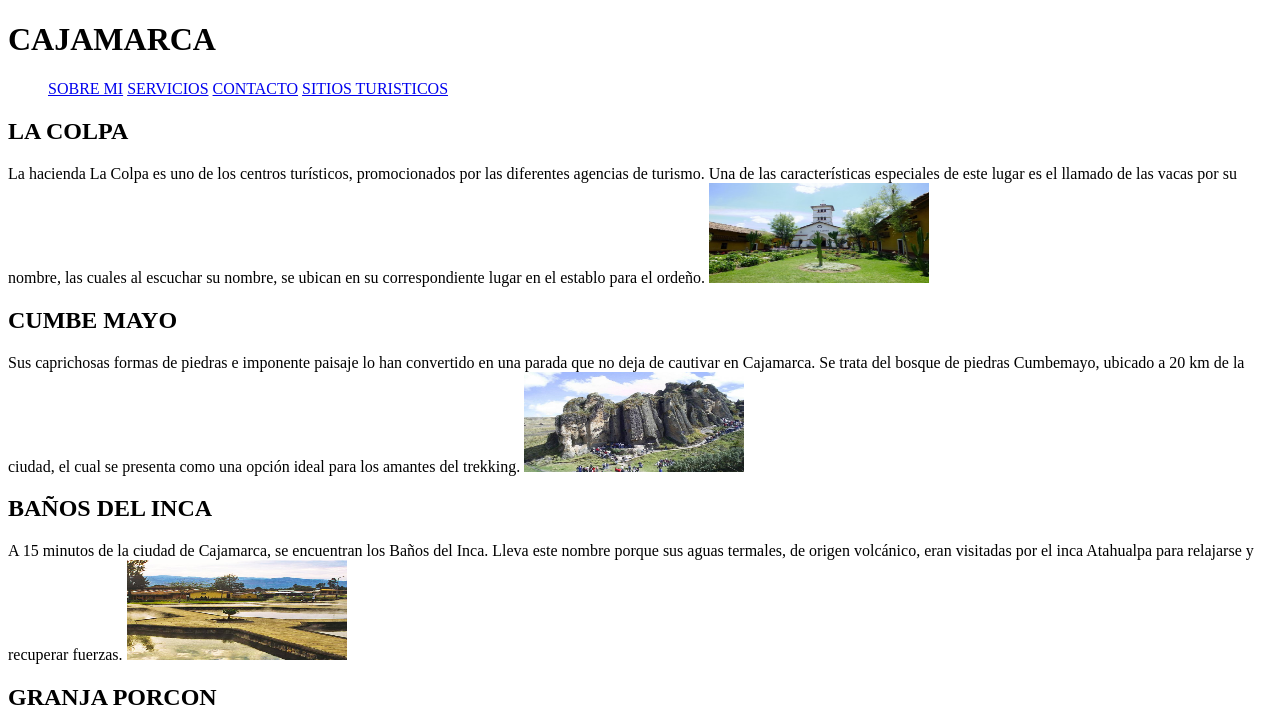
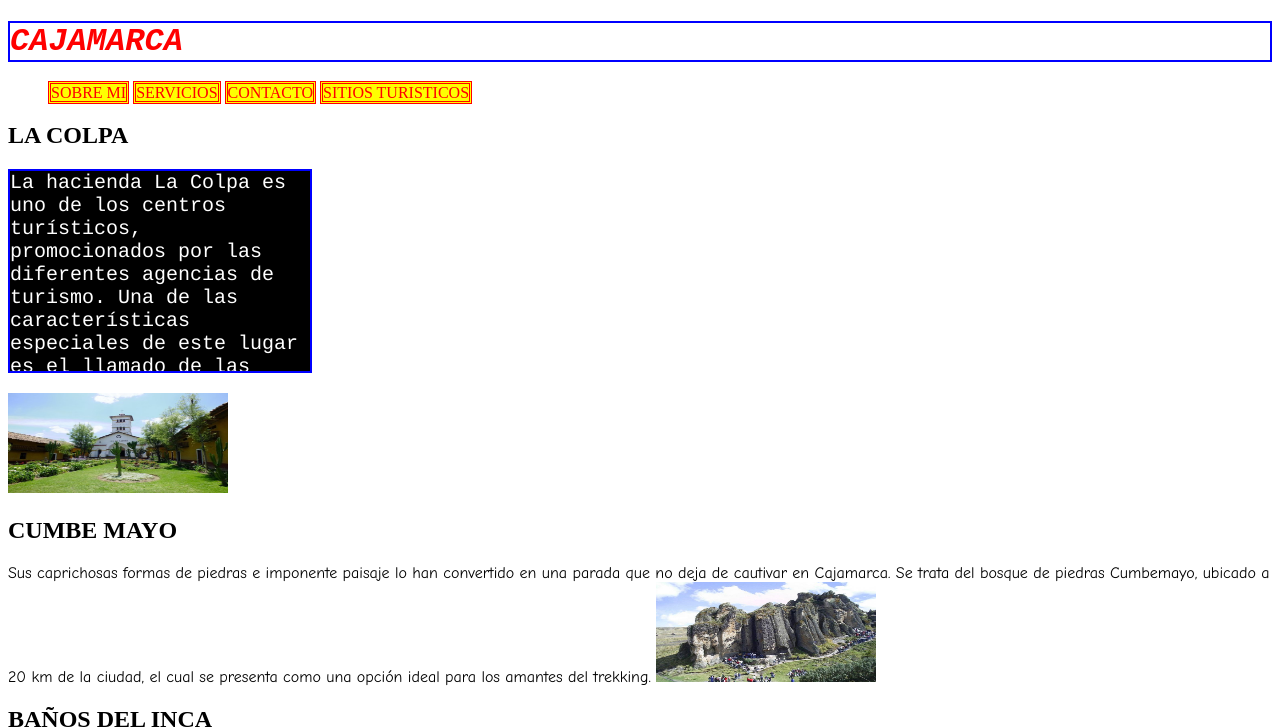
Before and after one commit to hcarranzav/hcarranza.github.io, a plain HTML site: page sitiosturisticos.html in a window 1280 px wide. Shown: the top 728 px of the page. Drawn offline with Linux system fonts and the light colour scheme.

Commit message:
Aplicando CSS V2.0

```diff
--- a/css/estilo.css
+++ b/css/estilo.css
@@ -1,3 +1,74 @@
-body {
-    color: blue
+address {
+    margin-top: 1em;
+    padding-top: 1em;
+    border-top: thin dotted
 }
+
+p {
+    font-family: "Comic Sans MS", cursive, sans-serif
+}
+
+.cursiva {
+    color: #FF0000;
+    font-family: 'Courier New', Courier, monospace;
+    font-style: italic;
+}
+
+.borde2 {
+    border: double;
+    background: yellow;
+    color: blue;
+}
+
+.borde {
+    border-width: 2px;
+    border-color: blue;
+    border-style: solid;
+}
+
+ul.navbar {
+    list-style-type: none;
+    top: 2em;
+    left: 1em;
+    width: 8em
+}
+
+h4.grande {
+    color: blueviolet;
+    font-size: 30px;
+    text-decoration: underline;
+}
+
+#scroll {
+    color: white;
+    font-size: 20px;
+    font-family: Courier;
+    border: 2px;
+    border-color: blue;
+    border-style: solid;
+    width: 300px;
+    height: 200px;
+    overflow: scroll;
+    background: black;
+}
+
+a:hover {
+    font-weight: bold;
+    background-color: white;
+    color: white;
+    text-decoration: underline;
+}
+
+a:link {
+    text-decoration: none;
+    color: red;
+}
+
+a:visited {
+    color: darkslateblue;
+}
+
+a:active {
+    background-color: yellow;
+    color: black;
+}
--- a/sitiosturisticos.html
+++ b/sitiosturisticos.html
@@ -12,31 +12,32 @@
     <title></title>
     <meta name="description" content="">
     <meta name="viewport" content="width=device-width, initial-scale=1">
-    <link rel="stylesheet" href="">
+    <link rel="stylesheet" href="css/estilo.css">
 </head>
 
 <body>
     <header>
-        <h1>CAJAMARCA</h1>
+        <h1 class="borde cursiva" class="cursiva">CAJAMARCA</h1>
 
         <!--[if lt IE 7]>
             <p class="browsehappy">You are using an <strong>outdated</strong> browser. Please <a href="#">upgrade your browser</a> to improve your experience.</p>
         <![endif]-->
         <nav>
             <ul>
-                <a href="index.html"> SOBRE MI</a>
-                <a href="servicios.html">SERVICIOS</a>
-                <a href="contacto.html">CONTACTO<a>
-                <a href="sitiosturisticos.html">SITIOS TURISTICOS</a>
+                <a class="borde2" href="index.html"> SOBRE MI</a>
+                <a class="borde2" href="servicios.html">SERVICIOS</a>
+                <a class="borde2" href="contacto.html">CONTACTO<a>
+                <a class="borde2" href="sitiosturisticos.html">SITIOS TURISTICOS</a>
             </ul>
         </nav>
     </header>
     <section>
         <h2>LA COLPA</h2>
-        <P>La hacienda La Colpa es uno de los centros turísticos, promocionados por las diferentes agencias de turismo. Una de las características especiales de este lugar es el llamado de las vacas por su nombre, las cuales al escuchar su nombre, se ubican
+        <P id="scroll">La hacienda La Colpa es uno de los centros turísticos, promocionados por las diferentes agencias de turismo. Una de las características especiales de este lugar es el llamado de las vacas por su nombre, las cuales al escuchar su nombre, se ubican
             en su correspondiente lugar en el establo para el ordeño.
-            <img src="./imagenes/colpa.jpg" alt="La colpa" width="220" height="100" />
+
         </P>
+        <div style="text-align:left"><img src="./imagenes/colpa.jpg" alt="La colpa" width="220" height="100" /></div>
     </section>
     <section>
         <h2>CUMBE MAYO</h2>
```
Also changed, not shown: contacto.html (+6 -6 lines), index.html (+9 -9 lines), servicios.html (+6 -6 lines).
